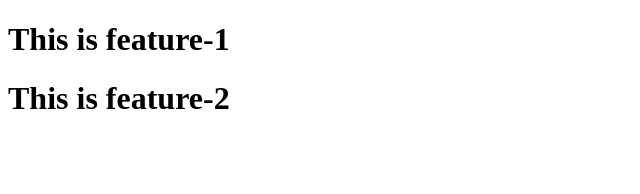
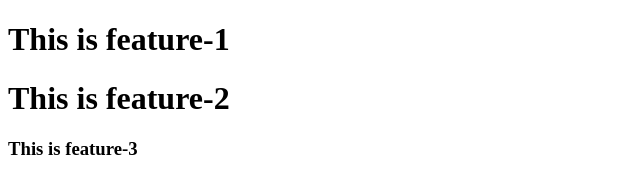
Before and after one commit to nyamashita27/git-test, a plain HTML site: page index.html in a window 1280 px wide. Shown: the whole page, without its empty margins (0-640 px from the left). Drawn offline with Linux system fonts and the light colour scheme.

Commit message:
Finished feature-3

```diff
--- a/index.html
+++ b/index.html
@@ -8,5 +8,6 @@
 <body>
     <h1>This is feature-1</h1>
     <h1>This is feature-2</h1>
-</body>
+            <h3>This is feature-3</h3>
+    </body>
 </html>
```
